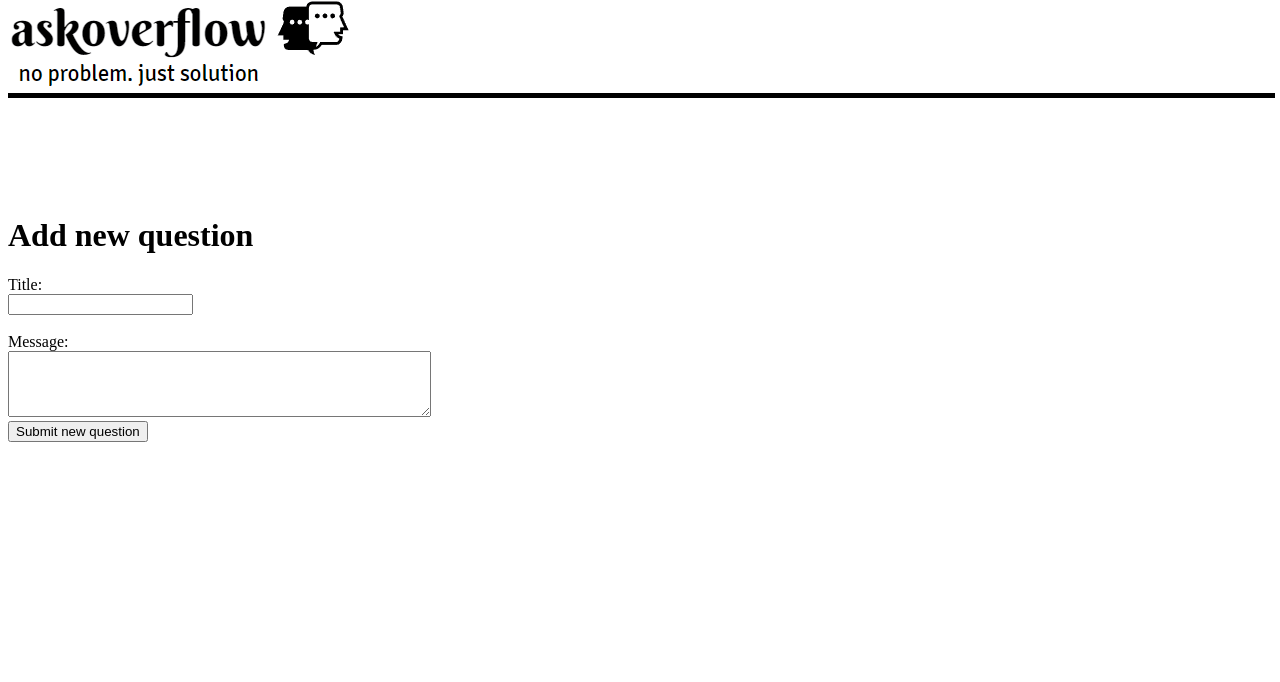
After one commit to CodecoolGlobal/ask-mate-3-python-mllorand, a Flask app: page /add-question in a window 1280 px wide. The commit adds this page. Shown: the top 682 px of the page. Run offline with Flask 2, Linux system fonts and the light colour scheme.

Commit message:
Implement function add-question

```diff
--- a/server.py
+++ b/server.py
@@ -50,5 +50,16 @@ def route_answer(answer_id):
     return redirect("/question/" + question_id)
 
 
+@app.route('/add-question')
+def route_add_question():
+    new_post = []
+    if request.method == 'POST':
+        temporary_dict = request.form
+        for value in temporary_dict.values():
+            new_post.append(value)
+        data_handler.add_new_user_story(new_post)
+    return render_template('add_question.html', question=data_manager.QUESTION_HEADER)
+
+
 if __name__ == "__main__":
     app.run(debug=True)
--- /dev/null
+++ b/templates/add_question.html
@@ -0,0 +1,22 @@
+{% extends "layout.html" %}
+{% block content %}
+    <div class="content">
+        <body>
+            <h1>Add new question</h1>
+            <form action="/add-questiob" method="post">
+                {% for entry in question %}
+                    {% if entry == 'title' %}
+                        <label for="{{ entry }}">{{ entry | replace('_',' ') | capitalize }}:</label><br>
+                        <input type="text" id="{{ entry }}" name="{{ entry }}"><br><br>
+                    {% elif entry == 'message' %}
+                        <label for="{{ entry }}">{{ entry | replace('_',' ') | capitalize }}:</label><br>
+                        <textarea name="{{ entry }}" rows="4" cols="50" required ></textarea>
+                    {% elif entry in ['view_number', 'vote_number'] %}
+                        <input type="hidden" value="0">
+                    {% endif %}
+                {% endfor %}
+            </form>
+            <button value="submit">Submit new question</button>
+        </body>
+    </div>
+{% endblock %}
--- a/templates/index.html
+++ b/templates/index.html
@@ -16,6 +16,10 @@
 </div>
 {% endblock %}
 {% block content %}
+    <div class="content">
+    <form method="get" action="/add-question">
+        <button type="submit">Add new question</button>
+    </form>
     <div class="main_table">
     <table>
         <thead>
@@ -44,4 +48,5 @@
         </tbody>
     </table>
     </div>
+    </div>
 {% endblock %}
--- a/templates/question.html
+++ b/templates/question.html
@@ -18,6 +18,9 @@
         {% endfor %}
         </tr>
     </table><br>
+    <form method="get" action="/">
+        <button type="submit">Back to main page</button>
+    </form>
 	<h1 style="margin: 0;padding: 0">Answers:</h1><br>
     <button onclick="location.href='/question/{{ question_id }}/new-answer'">Add New Answer</button>
 	<table>
@@ -38,6 +41,5 @@
             </tr>
         {% endfor %}
     </table>
-    <a href="/">Back to main menu</a>
     </div>
 {% endblock %}
```
